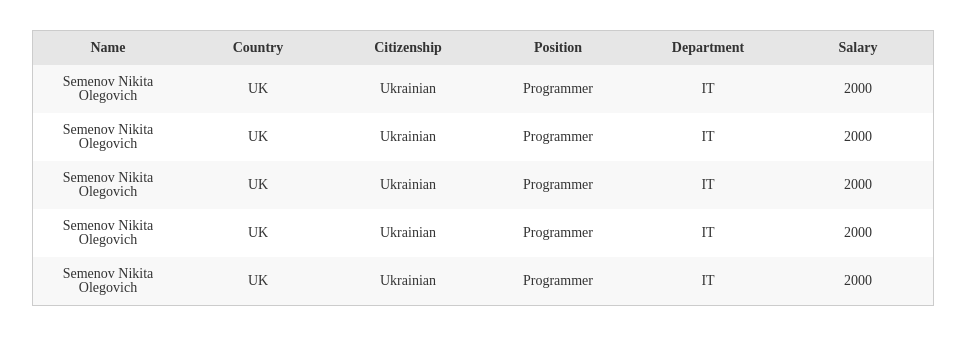
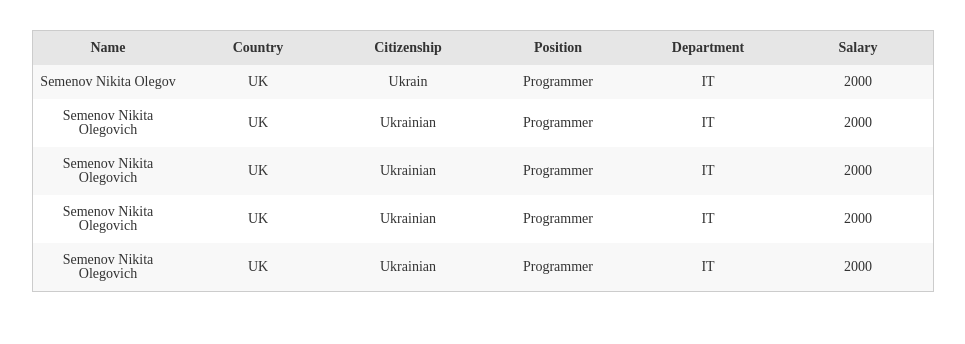
Before and after one commit to grib-m/test_wiz-team, a plain HTML site: page table/index.html in a window 1280 px wide. Shown: the whole page, without its empty margins (157-1122 px from the left). Drawn offline with Linux system fonts and the light colour scheme.

Commit message:
"corrected"

```diff
--- a/table/index.html
+++ b/table/index.html
@@ -23,9 +23,9 @@
                 </div>
                 <div class="body">
                     <div class="row">
-                        <div class="column">Semenov Nikita Olegovich</div>
+                        <div class="column">Semenov Nikita Olegov</div>
                         <div class="column">UK</div>
-                        <div class="column">Ukrainian</div>
+                        <div class="column">Ukrain</div>
                         <div class="column">Programmer</div>
                         <div class="column">IT</div>
                         <div class="column">2000</div>
```
